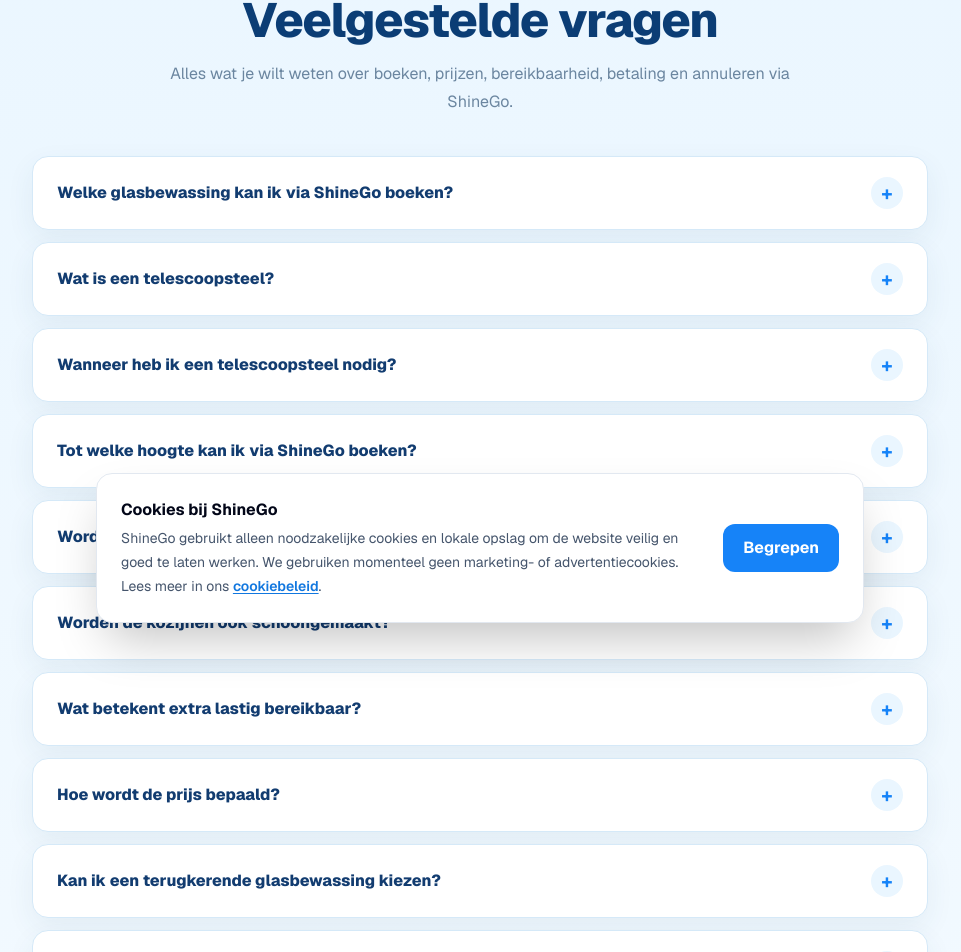
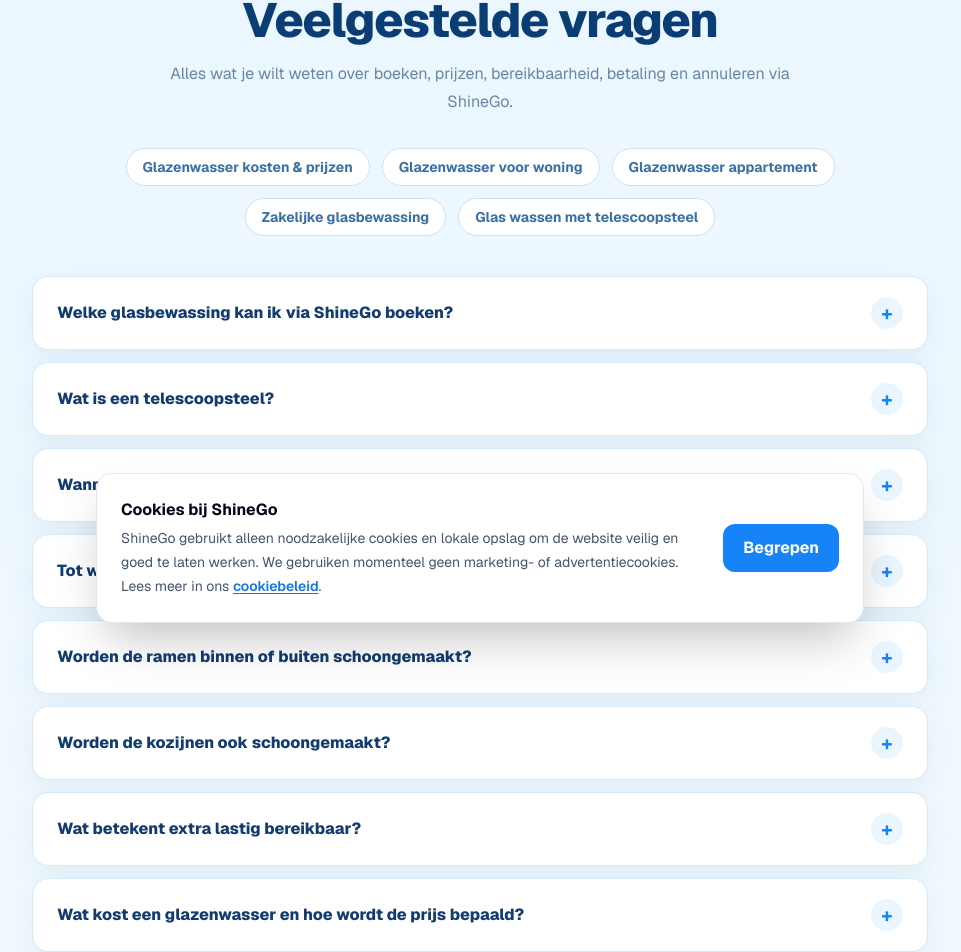
Before and after one commit to Shinego-app/shinego, a Next.js app: page /veelgestelde-vragen in a window 1280 px wide. Shown: the part 161-1113 px from the top of the page, without its empty margins (160-1121 px from the left). Built offline with nearby package versions, Linux system fonts and the light colour scheme.

Commit message:
Versterk SEO van veelgestelde vragen

```diff
--- a/app/veelgestelde-vragen/page.tsx
+++ b/app/veelgestelde-vragen/page.tsx
@@ -1,3 +1,31 @@
+import type { Metadata } from "next";
+
+export const metadata: Metadata = {
+  title: "Glazenwasser FAQ | Kosten, Boeken & Telescoopsteel",
+  description:
+    "Veelgestelde vragen over glazenwassers, kosten, ramen laten wassen, telescoopsteel, binnen- en buitenreiniging, periodieke glasbewassing, betaling en annuleren via ShineGo.",
+  keywords: [
+    "glazenwasser kosten",
+    "ramen laten wassen",
+    "hoe vaak ramen wassen",
+    "glazenwasser telescoopsteel",
+    "glazenwasser binnen en buiten",
+    "periodieke glasbewassing",
+  ],
+  alternates: {
+    canonical: "/veelgestelde-vragen",
+  },
+  openGraph: {
+    title: "Veelgestelde vragen over glazenwassers | ShineGo",
+    description:
+      "Antwoorden over kosten, ramen laten wassen, bereikbaarheid, telescoopsteel, periodieke afspraken, betaling en annuleren.",
+    url: "https://www.shinego.nl/veelgestelde-vragen",
+    siteName: "ShineGo",
+    locale: "nl_NL",
+    type: "website",
+  },
+};
+
 const vragen = [
   {
     vraag: "Welke glasbewassing kan ik via ShineGo boeken?",
@@ -35,14 +63,14 @@
       "Dit geldt bijvoorbeeld voor ramen boven een serre, schuin dak of een andere situatie waarbij extra bereik nodig is. Geef dit tijdens het boeken aan zodat de professional vooraf weet wat hij kan verwachten.",
   },
   {
-    vraag: "Hoe wordt de prijs bepaald?",
+    vraag: "Wat kost een glazenwasser en hoe wordt de prijs bepaald?",
     antwoord:
       "De prijs wordt vooraf berekend op basis van het type woning of pand, het aantal ramen of glasoppervlak, verdiepingen, bereikbaarheid en gekozen extra opties. Voor zeer grote zakelijke opdrachten kan een offerte nodig zijn.",
   },
   {
-    vraag: "Kan ik een terugkerende glasbewassing kiezen?",
+    vraag: "Hoe vaak kan ik mijn ramen laten wassen?",
     antwoord:
-      "Ja. Naast een eenmalige afspraak kun je kiezen voor iedere 4, 8 of 12 weken. De korting wordt direct in de boekingsflow verwerkt.",
+      "Ja. Naast een eenmalige afspraak kun je kiezen om de ramen iedere 4, 8 of 12 weken te laten wassen. De bijbehorende periodieke korting wordt direct in de boekingsflow verwerkt.",
   },
   {
     vraag: "Wanneer betaal ik?",
@@ -82,8 +110,25 @@
 ];
 
 export default function VeelgesteldeVragenPage() {
+  const faqStructuredData = {
+    "@context": "https://schema.org",
+    "@type": "FAQPage",
+    mainEntity: vragen.map((item) => ({
+      "@type": "Question",
+      name: item.vraag,
+      acceptedAnswer: {
+        "@type": "Answer",
+        text: item.antwoord,
+      },
+    })),
+  };
+
   return (
     <main className="min-h-screen bg-gradient-to-b from-[#eaf6ff] to-[#f8fcff] text-[#123c70]">
+      <script
+        type="application/ld+json"
+        dangerouslySetInnerHTML={{ __html: JSON.stringify(faqStructuredData) }}
+      />
       <header className="border-b border-[#d7eaf8] bg-white/90 backdrop-blur-xl">
         <div className="mx-auto flex max-w-6xl items-center justify-between px-5 py-4 sm:px-8">
           <a href="/" className="text-[29px] font-extrabold tracking-tight text-[#0d3f79]">
@@ -103,6 +148,14 @@
             <p className="mx-auto mt-4 max-w-2xl text-base leading-7 text-[#6b86a0]">
               Alles wat je wilt weten over boeken, prijzen, bereikbaarheid, betaling en annuleren via ShineGo.
             </p>
+          </div>
+
+          <div className="mt-8 flex flex-wrap justify-center gap-3">
+            <a href="/prijzen" className="rounded-full border border-[#cfe3f4] bg-white px-4 py-2 text-sm font-bold text-[#3971a4]">Glazenwasser kosten & prijzen</a>
+            <a href="/glazenwasser-woning" className="rounded-full border border-[#cfe3f4] bg-white px-4 py-2 text-sm font-bold text-[#3971a4]">Glazenwasser voor woning</a>
+            <a href="/glazenwasser-appartement" className="rounded-full border border-[#cfe3f4] bg-white px-4 py-2 text-sm font-bold text-[#3971a4]">Glazenwasser appartement</a>
+            <a href="/glazenwasser-bedrijf" className="rounded-full border border-[#cfe3f4] bg-white px-4 py-2 text-sm font-bold text-[#3971a4]">Zakelijke glasbewassing</a>
+            <a href="/telescoopsteel-glazenwasser" className="rounded-full border border-[#cfe3f4] bg-white px-4 py-2 text-sm font-bold text-[#3971a4]">Glas wassen met telescoopsteel</a>
           </div>
 
           <div className="mt-10 space-y-3">
```
